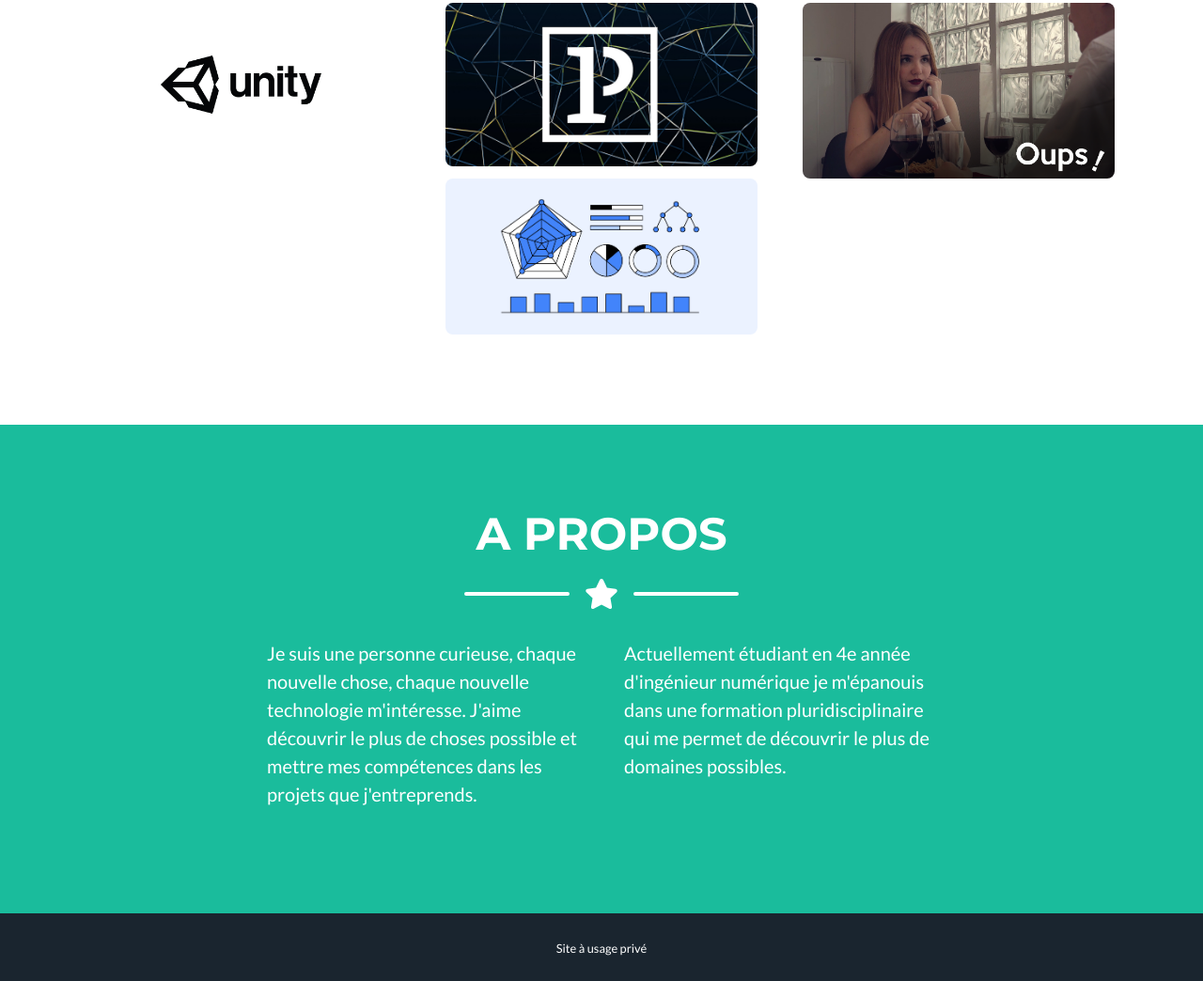
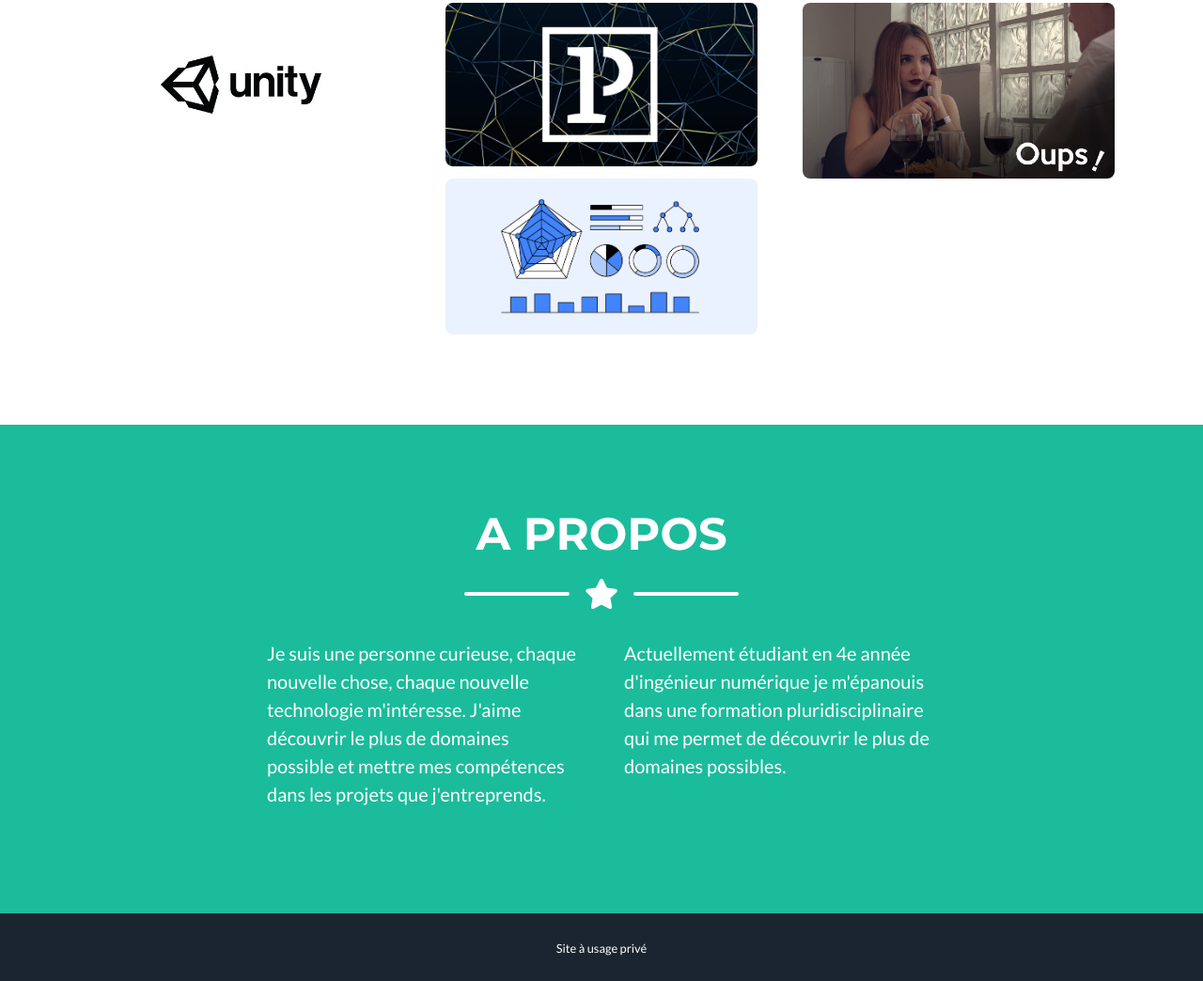
Before and after one commit to prozaire/prozaire.github.io, a plain HTML site: page index.html in a window 1280 px wide. Shown: the part 1290-2334 px from the top of the page at 94% size. Drawn offline with nearby package versions, Linux system fonts and the light colour scheme.

Commit message:
small fix

```diff
--- a/index.html
+++ b/index.html
@@ -142,7 +142,7 @@
                 </div>
                 <!-- About Section Content-->
                 <div class="row">
-                    <div class="col-lg-4 ml-auto"><p class="lead">Je suis une personne curieuse, chaque nouvelle chose, chaque nouvelle technologie m'intéresse. J'aime découvrir le plus de choses possible et mettre mes compétences dans les projets que j'entreprends.</p></div>
+                    <div class="col-lg-4 ml-auto"><p class="lead">Je suis une personne curieuse, chaque nouvelle chose, chaque nouvelle technologie m'intéresse. J'aime découvrir le plus de domaines possible et mettre mes compétences dans les projets que j'entreprends.</p></div>
                     <div class="col-lg-4 mr-auto"><p class="lead">Actuellement étudiant en 4e année d'ingénieur numérique je m'épanouis dans une formation pluridisciplinaire qui me permet de découvrir le plus de domaines possibles.</p></div>
                 </div>
                 <!-- About Section Button-->
```
